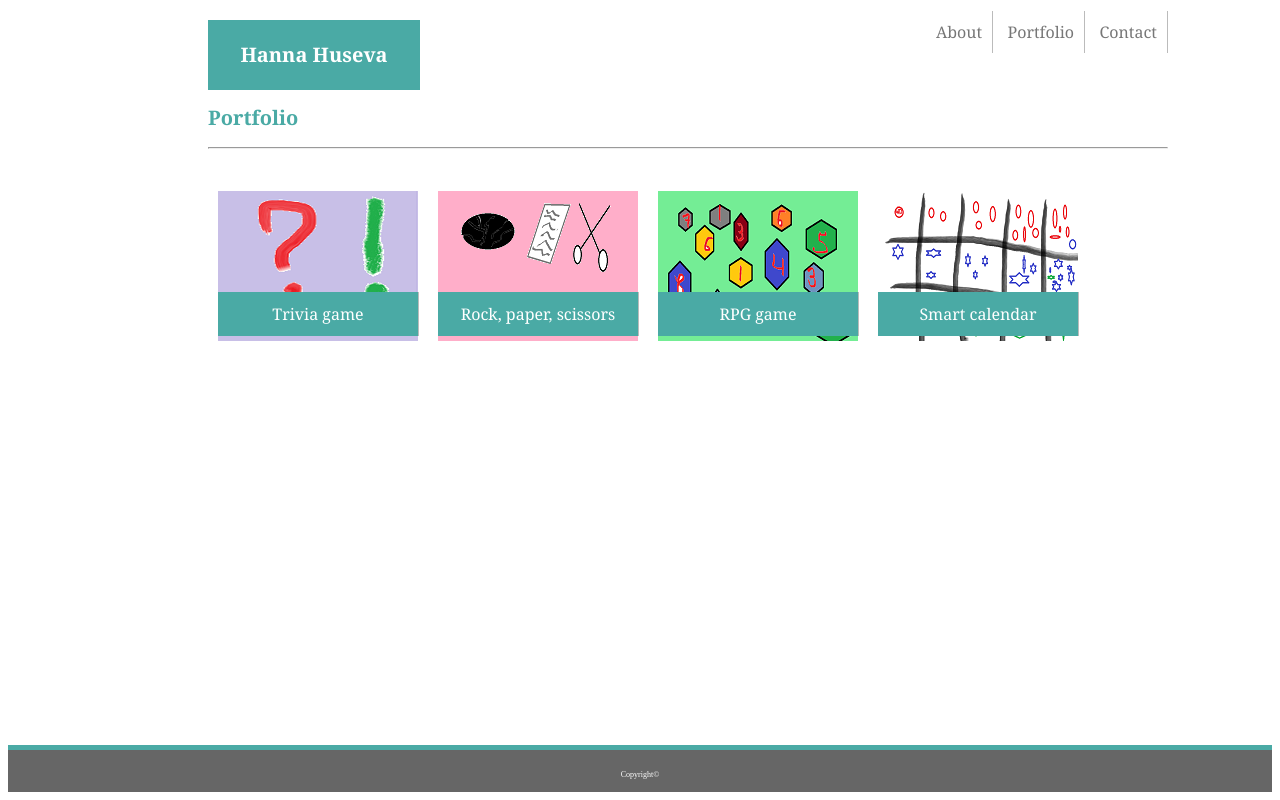
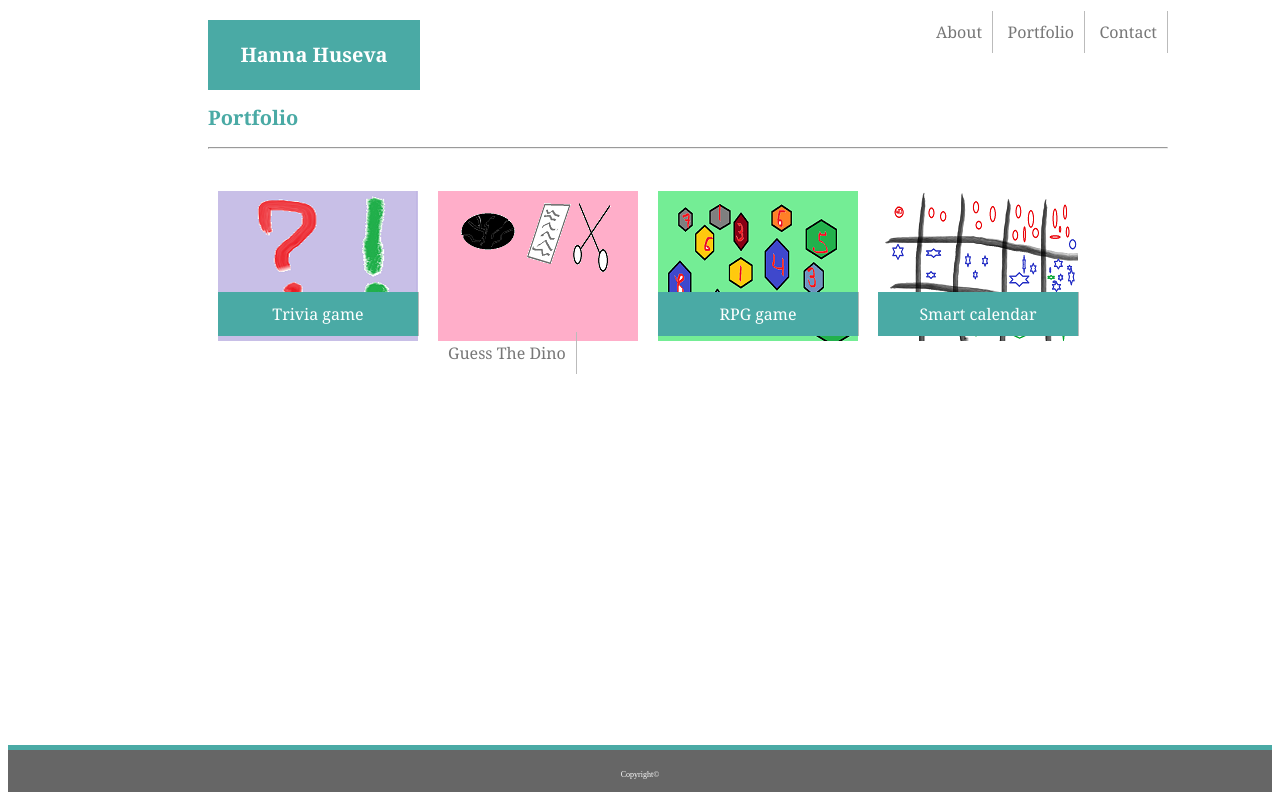
Before and after one commit to hannusja/Basic-Portfolio, a plain HTML site: page portfolio.html in a window 1280 px wide. Drawn offline with Linux system fonts and the light colour scheme.

Commit message:
Update portfolio.html

```diff
--- a/portfolio.html
+++ b/portfolio.html
@@ -25,7 +25,7 @@
             </div>
             <div class="gameblock">
                 <img src="assets/images/rps.png" alt="RPS">
-                <a class="gamename" href="#">Rock, paper, scissors</a>
+                <a href="https://yanjasho.github.io/wordguessgame">Guess The Dino</a>
             </div>
             <div class="gameblock">
                 <img src="assets/images/rpg.png" alt="PRG">
```
